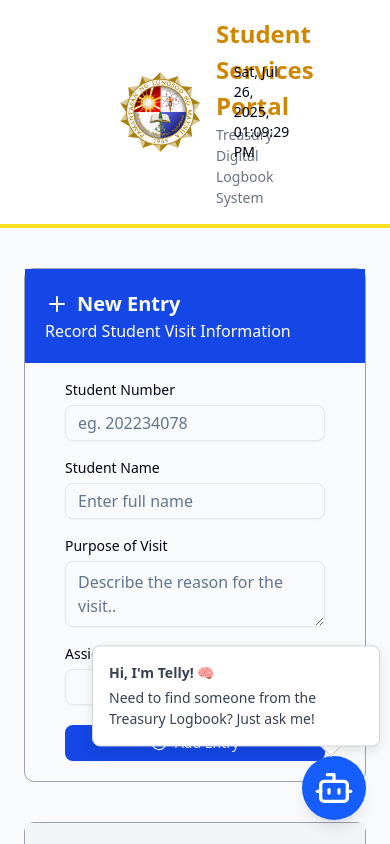
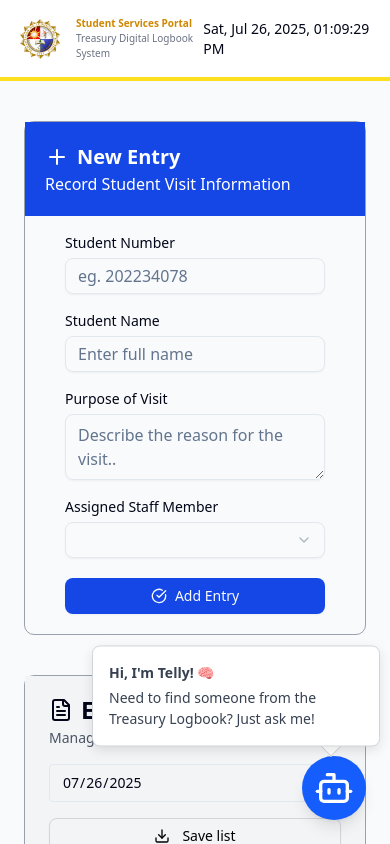
Before and after one commit to DezJukes/treasury-logbook, a React (Vite) app: page / in a window 390 px wide. Built offline with nearby package versions, Linux system fonts and the light colour scheme; no server answers; the database is empty.

Commit message:
feat: nav responsive to mobile

```diff
--- a/src/components/Navbar.jsx
+++ b/src/components/Navbar.jsx
@@ -24,12 +24,12 @@ function Navbar() {
   };
 
   return (
-    <nav className="w-full flex justify-between items-center px-30 py-4 shadow-2xl bg-white border-b-4 border-yellow-300">
+    <nav className="w-full flex justify-between items-center px-5 md:px-30 py-4 shadow-2xl bg-white border-b-4 border-yellow-300">
       <div className="flex items-center gap-4">
-        <img className="h-20 w-20 rounded-md" src="/plm-logo.png" alt="plm-logo" />
+        <img className="h-auto w-10 md:w-20 rounded-md" src="/plm-logo.png" alt="plm-logo" />
         <div>
-          <h1 className="text-h2 font-bold text-yellow-600">Student Services Portal</h1>
-          <p className="text-text2 text-gray-500">Treasury Digital Logbook System</p>
+          <h1 className="text-text4 md:text-h2 font-bold text-yellow-600">Student Services Portal</h1>
+          <p className="text-text4 md:text-text2 text-gray-500">Treasury Digital Logbook System</p>
         </div>
       </div>
 
```
